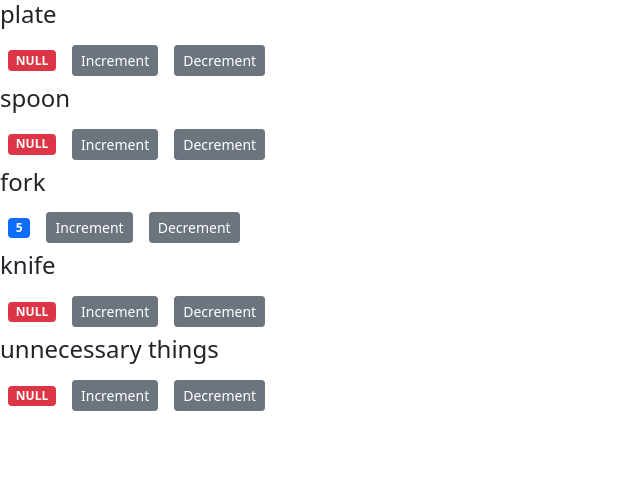
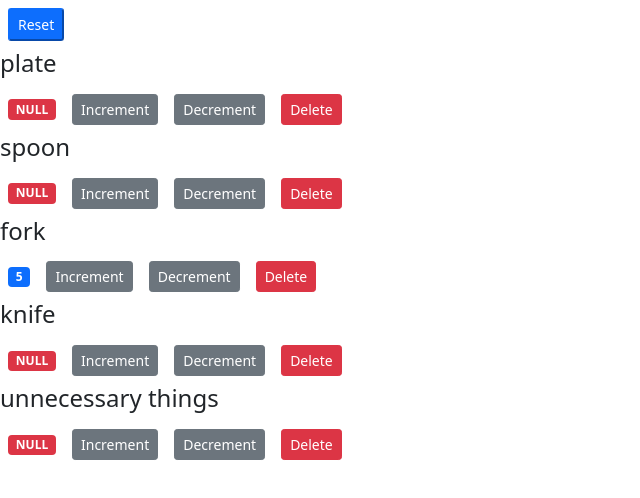
Before and after one commit to Yupiter78/react-counter, a React (Create React App) app: page / in a window 1280 px wide. Shown: the top 498 px of the page, without its empty margins (0-640 px from the left). Built offline with nearby package versions, Linux system fonts and the light colour scheme.

Commit message:
feat: add single source of truth

```diff
--- a/src/components/counter.jsx
+++ b/src/components/counter.jsx
@@ -1,9 +1,6 @@
-import React, { useState } from "react";
+import React from "react";
 
-const Counter = (props) => {
-    const [value, setValue] = useState(props.value);
-    // const tags = ["tag1", "tag2", "tag3"];
-    // const [imgUrl, setImgUrl] = useState("https://picsum.photos/200");
+const Counter = ({ value, name, id, onIncrement, onDecrement, onDelete }) => {
     const fortValue = () => {
         return value === 0 ? "NULL" : value;
     };
@@ -14,33 +11,14 @@ const Counter = (props) => {
         return classes;
     };
 
-    const handleIncrement = (productId) => {
-        console.log(productId);
-        setValue(value + 1);
-    };
-    const handleDecrement = ({ id }) => {
-        console.log(id);
-        if (value > 0) setValue(value - 1);
-    };
     return (
         <div>
-            {/* {{
-                tags.length === 0 ? (
-                    <h2>Список пуст</h2>
-                ) : (
-                    <ul>
-                        {tags.map((tag) => {
-                            return <li key={tag}>{tag}</li>;
-                        })}
-                    </ul>
-                )
-            }}*/}
-            <h4>{props.name}</h4>
+            <h4>{name}</h4>
             <span className={getBadgeClasses()}>{fortValue()}</span>
             <button
                 className="btn btn-secondary btn-sm m-2"
                 onClick={() => {
-                    handleIncrement({ id: 2 });
+                    onIncrement(id);
                 }}
             >
                 Increment
@@ -48,10 +26,17 @@ const Counter = (props) => {
             <button
                 className="btn btn-secondary btn-sm m-2"
                 onClick={() => {
-                    handleDecrement({ id: 3 });
+                    console.log("ID:", id);
+                    onDecrement(id);
                 }}
             >
                 Decrement
+            </button>
+            <button
+                className="btn btn-danger btn-sm m-2"
+                onClick={() => onDelete(id)}
+            >
+                Delete
             </button>
         </div>
     );
--- a/src/components/counters.jsx
+++ b/src/components/counters.jsx
@@ -1,18 +1,56 @@
-import React, {useState} from "react";
+import React, { useState } from "react";
 import Counter from "./counter";
 
 const Counters = () => {
-    const [counters, setCounters] = useState([
-        {value: 0, id: 1, name: "plate"},
-        {value: 0, id: 2, name: "spoon"},
-        {value: 5, id: 3, name: "fork"},
-        {value: 0, id: 4, name: "knife"},
-        {value: 0, id: 5, name: "unnecessary things"}
-    ]);
+    const initialState = [
+        { value: 0, id: 1, name: "plate" },
+        { value: 0, id: 2, name: "spoon" },
+        { value: 5, id: 3, name: "fork" },
+        { value: 0, id: 4, name: "knife" },
+        { value: 0, id: 5, name: "unnecessary things" }
+    ];
+    const [counters, setCounters] = useState(initialState);
+
+    const handleIncrement = (counterId) => {
+        setCounters(
+            counters.map((counter) => {
+                if (counter.id === counterId) {
+                    counter.value += 1;
+                }
+                return counter;
+            })
+        );
+    };
+    const handleDecrement = (counterId) => {
+        setCounters(
+            counters.map((counter) => {
+                if (counter.id === counterId && counter.value > 0) {
+                    counter.value -= 1;
+                }
+                return counter;
+            })
+        );
+    };
+    const handleDelete = (counterId) => {
+        console.log(`delete counter id:${counterId}`);
+        setCounters(counters.filter((counter) => counter.id !== counterId));
+    };
+    const handleReset = () => {
+        setCounters(initialState);
+    };
     return (
         <div>
+            <button className="btn-primary btn-sm m-2" onClick={handleReset}>
+                Reset
+            </button>
             {counters.map((counter) => (
-                <Counter key={counter.id} value={counter.value} name={counter.name}/>
+                <Counter
+                    key={counter.id}
+                    onIncrement={handleIncrement}
+                    onDecrement={handleDecrement}
+                    onDelete={handleDelete}
+                    {...counter}
+                />
             ))}
         </div>
     );
```
